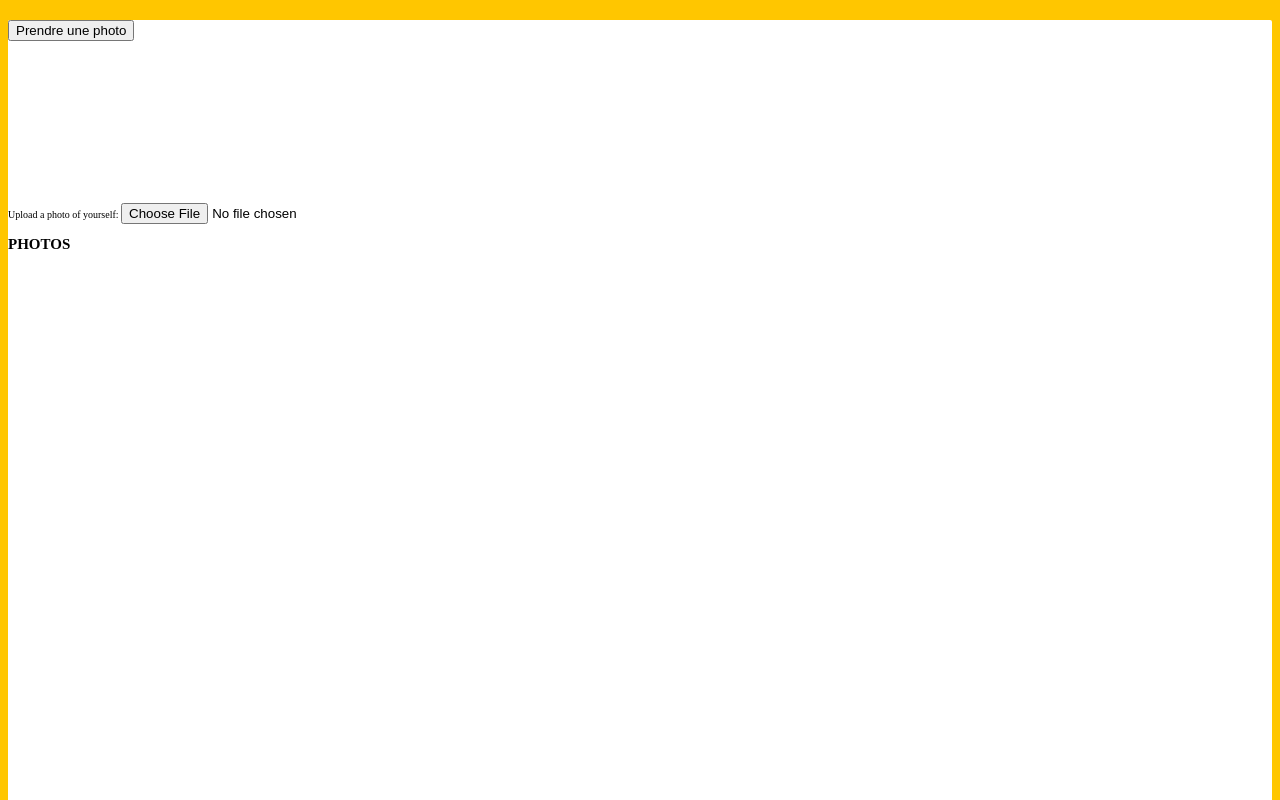
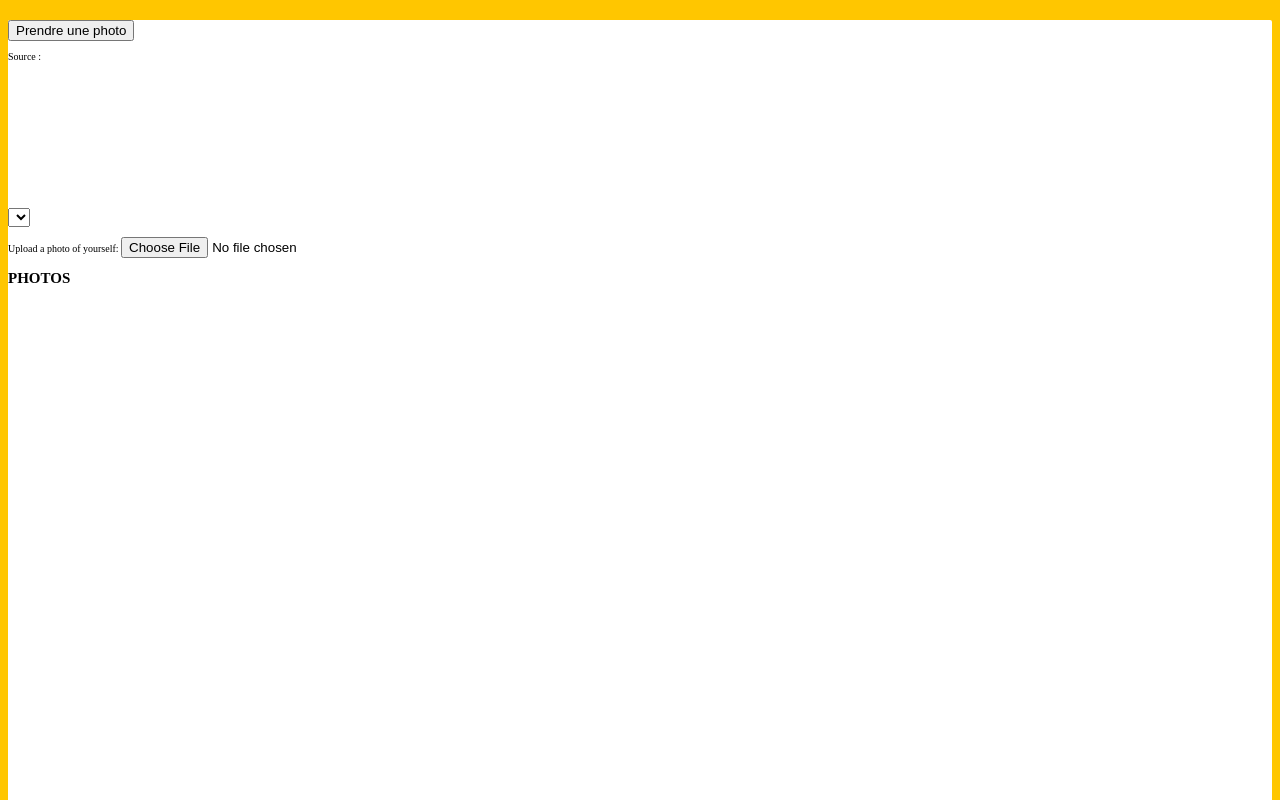
Before and after one commit to SuperPigeonSama/photos-shoot-test, a plain HTML site: page index.html in a window 1280 px wide. Shown: the top 800 px of the page. Drawn offline with Linux system fonts and the light colour scheme.

Commit message:
Update index.html

```diff
--- a/index.html
+++ b/index.html
@@ -62,6 +62,8 @@
       <button class="clickPhoto">Prendre une photo</button>
 
     </div>
+    <p>Source :</p>
+    <select id="videoSource"></select>
     <video class="player"></video>
 
     <p>
```
